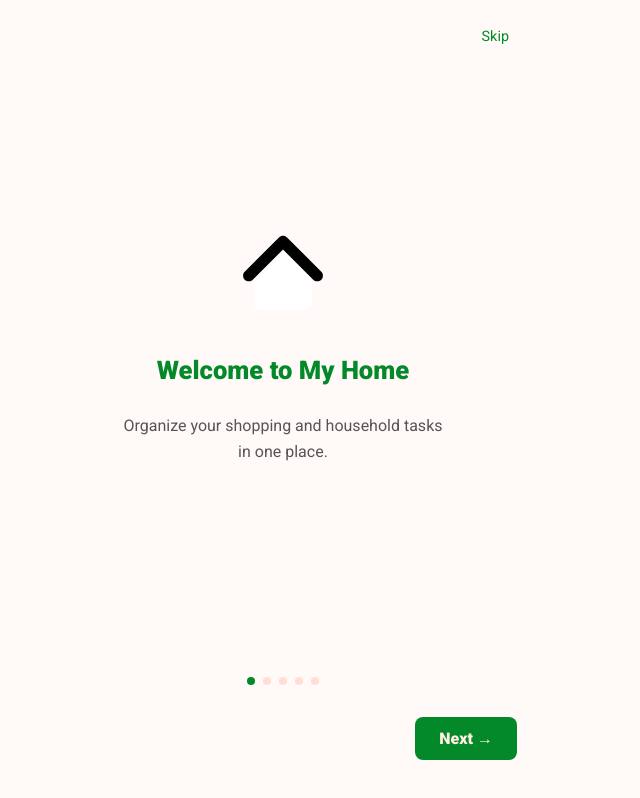
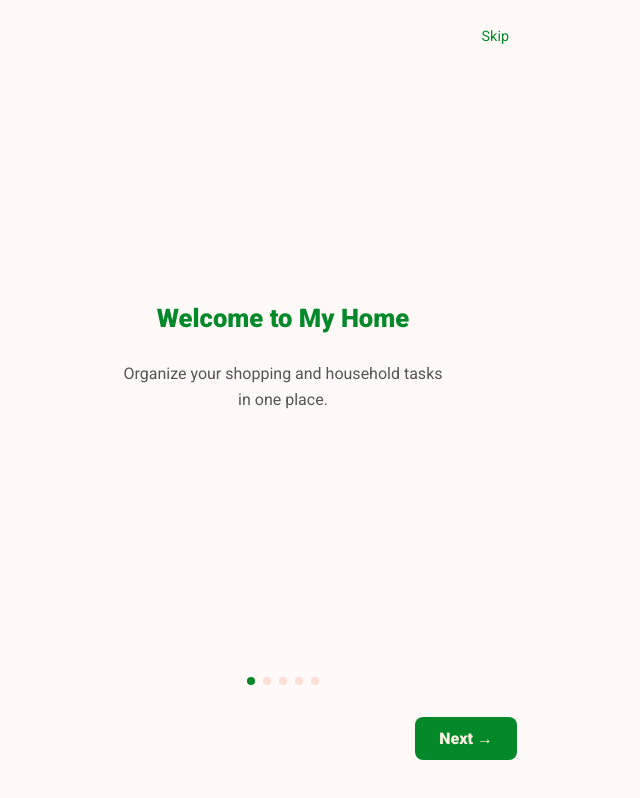
Before and after one commit to EdAngelis/my-home, a React (Vite) app in the folder my-home-front/: page /welcome in a window 1280 px wide. Shown: the whole page, without its empty margins (357-997 px from the left). Built offline with nearby package versions, Linux system fonts and the light colour scheme; no server answers.

Commit message:
fix: remove icons from onboarding slides (closes #67)
Onboarding slides no longer render icon.tsx-sourced images or import
homeIcon/plus, per request. cover.tsx was reviewed too but uses an
unrelated AnimatedSVG component, not an icons.tsx icon, so it needs no change.

```diff
--- a/my-home-front/src/pages/onboarding/onboarding.module.css
+++ b/my-home-front/src/pages/onboarding/onboarding.module.css
@@ -34,13 +34,6 @@
   text-align: center;
   padding: 32px 16px;
   overflow-y: auto;
-}
-
-.icon {
-  width: 80px;
-  height: 80px;
-  margin-bottom: 24px;
-  object-fit: contain;
 }
 
 .title {
--- a/my-home-front/src/pages/onboarding/onboarding.tsx
+++ b/my-home-front/src/pages/onboarding/onboarding.tsx
@@ -1,34 +1,28 @@
 import { useState } from "react";
 import { useNavigate } from "react-router-dom";
-import { homeIcon, plus } from "../../assets/icons/icons";
 import styles from "./onboarding.module.css";
 
 const SLIDES = [
   {
-    icon: homeIcon,
     title: "Welcome to My Home",
     description: "Organize your shopping and household tasks in one place.",
   },
   {
-    icon: null,
     title: "How to sign in",
     description:
       "Use your CPF or email to log in. If you don't have an account yet, one will be created automatically.",
   },
   {
-    icon: plus,
     title: "Products",
     description:
       "Browse the catalog, create new products, and add them to your cart.",
   },
   {
-    icon: null,
     title: "Cart",
     description:
       "Adjust quantities and send your shopping list to the store via WhatsApp.",
   },
   {
-    icon: null,
     title: "Duties",
     description:
       "Track pending household tasks and mark them as complete.",
@@ -54,9 +48,6 @@ export default function Onboarding() {
       </button>
 
       <div className={styles.card}>
-        {slide.icon && (
-          <img className={styles.icon} src={slide.icon} alt="" />
-        )}
         <h2 className={styles.title}>{slide.title}</h2>
         <p className={styles.description}>{slide.description}</p>
       </div>
```
